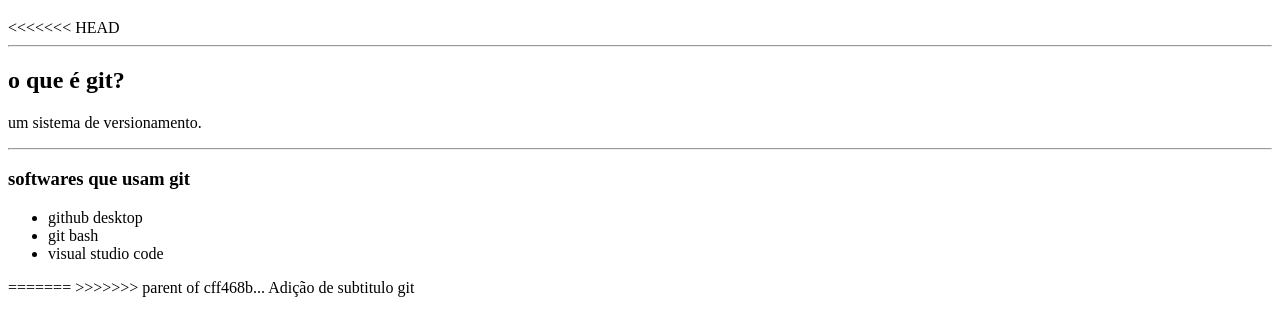
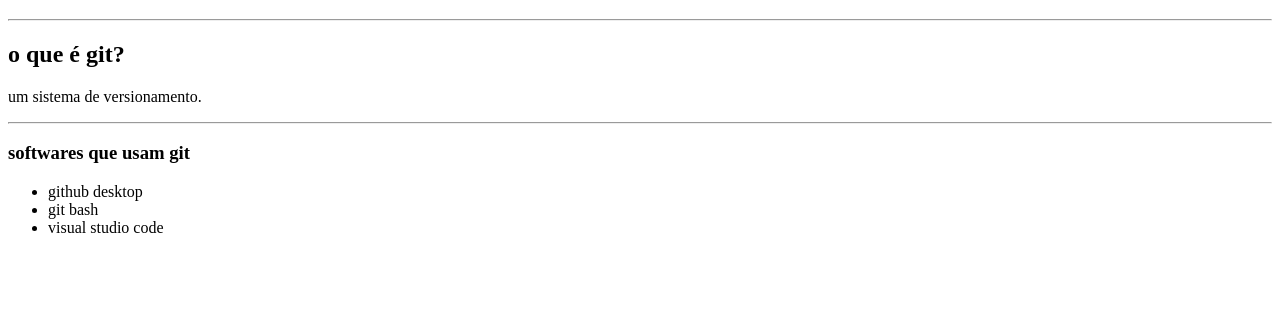
Before and after one commit to Patyloisena2019/exemplo, a plain HTML site: page index.html in a window 1280 px wide. Shown: the part 61-396 px from the top of the page. Drawn offline with Linux system fonts and the light colour scheme.

Commit message:
principal

```diff
--- a/index.html
+++ b/index.html
@@ -7,7 +7,7 @@
 <body>
 
   <h1>teste web</h1>
-<<<<<<< HEAD
+
   <hr>
   <h2>o que é git?</h2>
   <p>um sistema de versionamento.</p>
@@ -22,8 +22,6 @@
 
 
   </ul>
-=======
->>>>>>> parent of cff468b... Adição de subtitulo git
 
 
 
```
